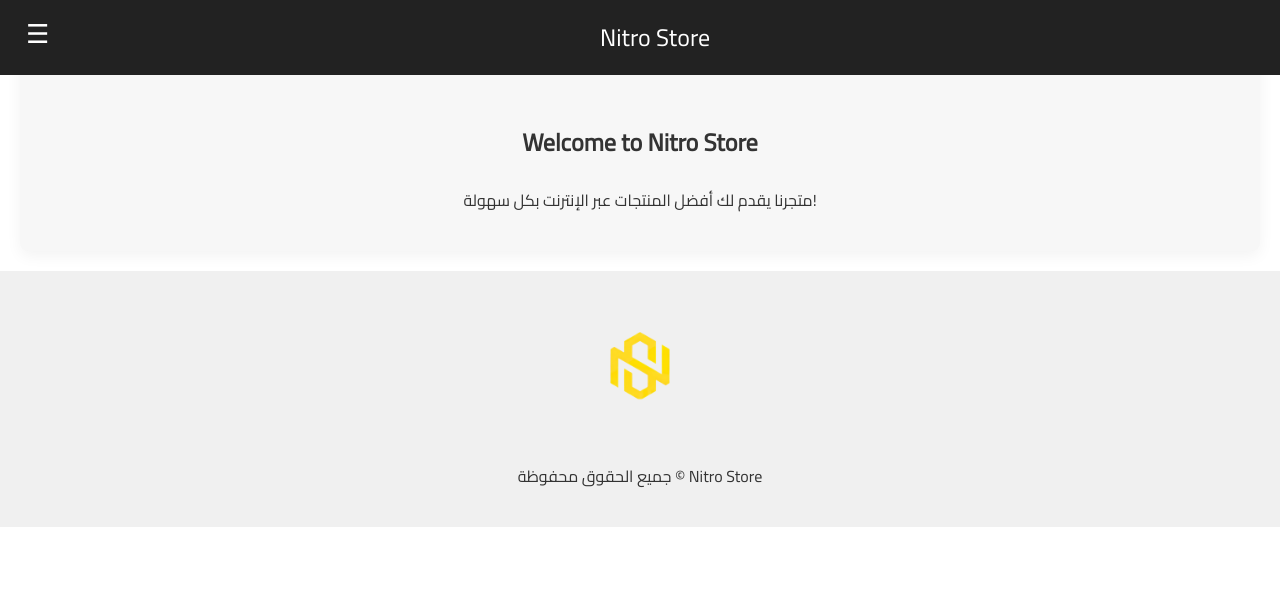
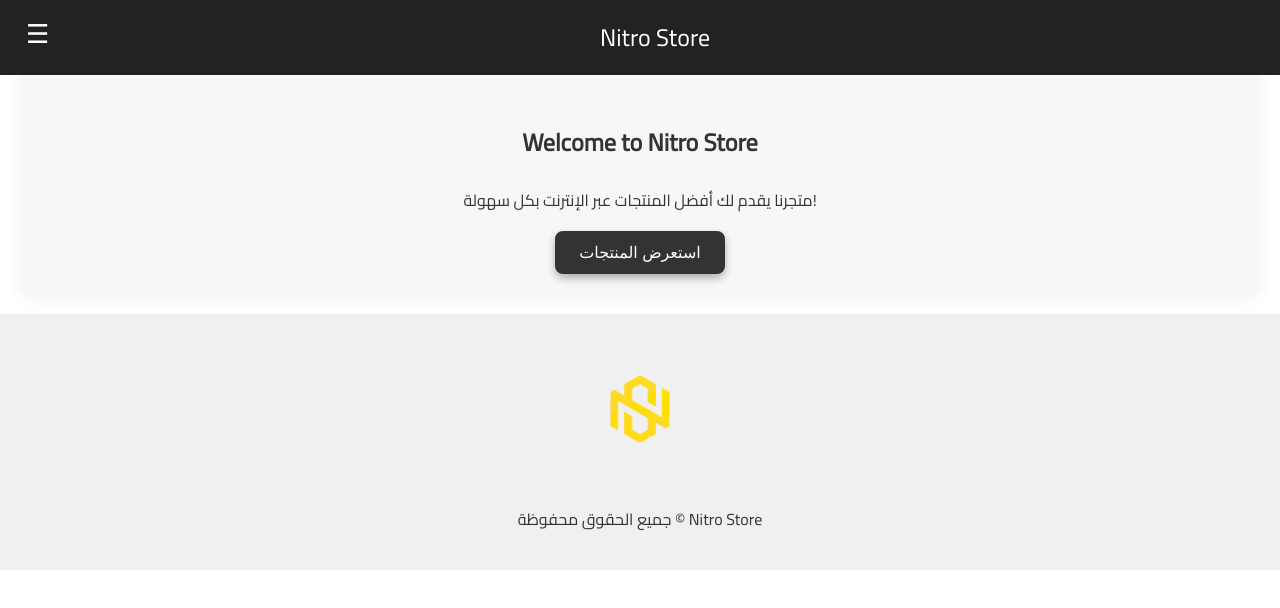
Before and after one commit to K7H-RL/Eyad-shop, a plain HTML site: page index.html in a window 1280 px wide. Drawn offline with Linux system fonts and the light colour scheme; no server answers.

Commit message:
Update index.html

```diff
--- a/index.html
+++ b/index.html
@@ -35,6 +35,20 @@
 <div id="homeSection" class="store-description">
     <h2>Welcome to Nitro Store</h2>
     <p>متجرنا يقدم لك أفضل المنتجات عبر الإنترنت بكل سهولة!</p>
+    <!-- زر الانتقال للمنتجات -->
+    <button id="goToProductsBtn" style="
+        background-color: #333;
+        color: white;
+        border: none;
+        padding: 12px 24px;
+        font-size: 16px;
+        border-radius: 8px;
+        box-shadow: 0 4px 8px rgba(0,0,0,0.3);
+        cursor: pointer;
+        transition: transform 0.2s;
+    ">
+        استعرض المنتجات
+    </button>
 </div>
 
 <div id="productsSection" class="products" style="display:none;">
@@ -102,6 +116,10 @@
     productsLink.addEventListener('click', () => showSection('products'));
     cartLink.addEventListener('click', () => showSection('cart'));
     contactLink.addEventListener('click', () => showSection('contact'));
+
+    // الزر الجديد
+    const goToProductsBtn = document.getElementById('goToProductsBtn');
+    goToProductsBtn.addEventListener('click', () => showSection('products'));
 
     function showSection(section) {
         homeSection.style.display = section === 'home' ? 'block' : 'none';
```
